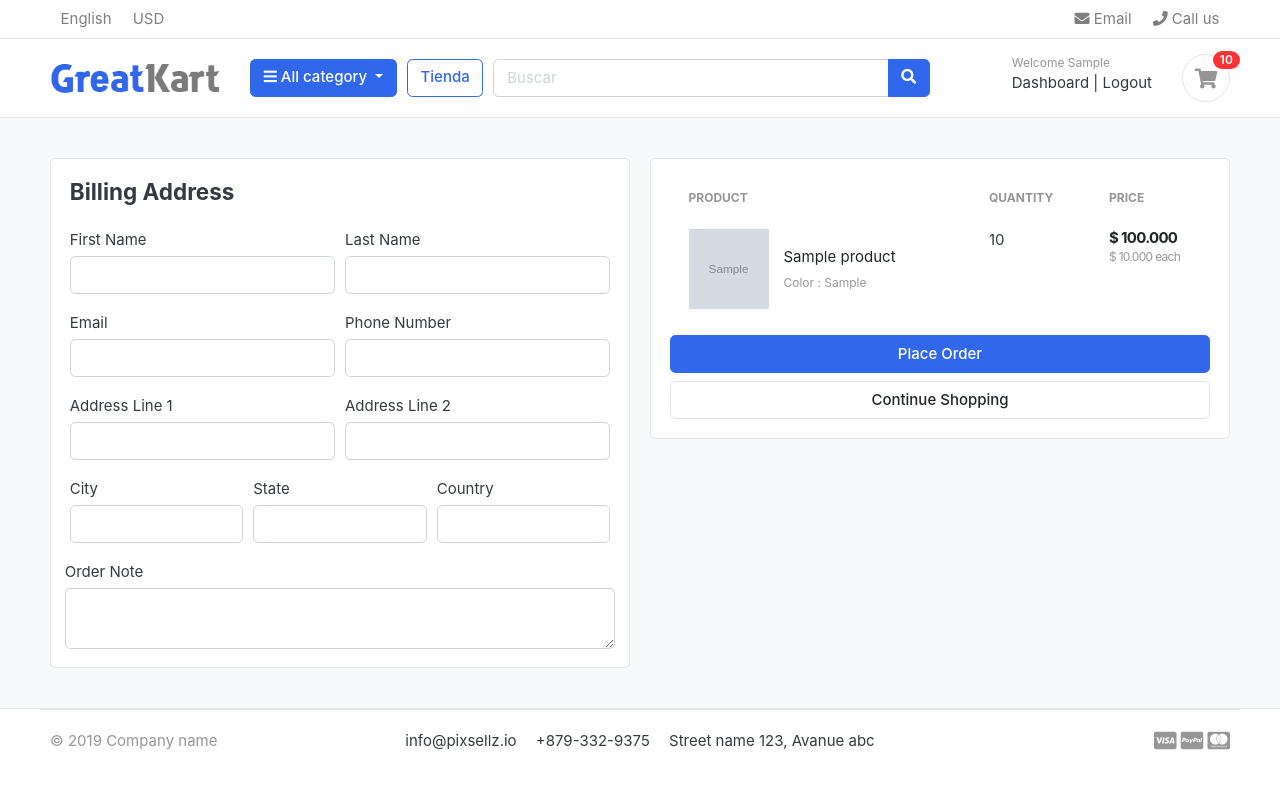
After one commit to alexkof158/greatkart-django, a Django app: page /cart/checkout/ in a window 1280 px wide. The commit adds this page. Run offline with Django 3.2, Linux system fonts and the light colour scheme; a user stored in the database is signed in; tables that the repository leaves empty hold one stand-in row (values such as "Sample post"); grey boxes marked "Sample" are stand-in pictures; some libraries are stand-ins or nearby versions; some web fonts are replaced.

Commit message:
functions and checkout

```diff
--- a/carts/context_processors.py
+++ b/carts/context_processors.py
@@ -8,7 +8,10 @@ def counter(request):
     else:
         try:
             cart = Cart.objects.filter(cart_id=_cart_id(request))
-            cart_items = CartItem.objects.all().filter(cart=cart[:1])
+            if request.user.is_authenticated:
+                cart_items = CartItem.objects.all().filter(user=request.user)
+            else:
+                cart_items = CartItem.objects.all().filter(cart=cart[:1])
             for cart_item in cart_items:
                 cart_count += cart_item.quantity
         except Cart.DoesNotExist:
--- a/carts/urls.py
+++ b/carts/urls.py
@@ -7,4 +7,5 @@ urlpatterns = [
     path('remove_cart/<int:product_id>/<int:cart_item_id>/', views.remove_cart, name='remove_cart'),
     path('remove_cart_item/<int:product_id>/<int:cart_item_id>/', views.remove_cart_item, name='remove_cart_item'),
 
+    path('checkout/', views.checkout, name='checkout'),
 ]
--- a/carts/views.py
+++ b/carts/views.py
@@ -2,6 +2,7 @@ from django.shortcuts import get_object_or_404, render, redirect
 from store.models import Product, Variation
 from .models import Cart, CartItem
 from django.core.exceptions import ObjectDoesNotExist
+from django.contrib.auth.decorators import login_required
 
 # Create your views here.
 from django.http import HttpResponse
@@ -14,72 +15,132 @@ def _cart_id(request):
 
 
 def add_cart(request, product_id):
-    product= Product.objects.get(id=product_id)
-    product_variation = []
-    if request.method == 'POST':
-        for item in request.POST:
-            key = item
-            value = request.POST[key]
+    current_user = request.user
+    product = Product.objects.get(id=product_id) #get the product
+    # If the user is authenticated
+    if current_user.is_authenticated:
+        product_variation = []
+        if request.method == 'POST':
+            for item in request.POST:
+                key = item
+                value = request.POST[key]
 
-            try:
-                variation = Variation.objects.get(product=product, variation_category__iexact=key, variation_value__iexact=value)
-                product_variation.append(variation)
-            except:
+                try:
+                    variation = Variation.objects.get(product=product, variation_category__iexact=key, variation_value__iexact=value)
+                    product_variation.append(variation)
+                except:
                     pass
 
 
-    try:
-        cart=Cart.objects.get(cart_id=_cart_id(request)) # get the cart session using
-    except Cart.DoesNotExist:
-        cart = Cart.objects.create(
-            cart_id= _cart_id(request)
-        )
-    cart.save()
+        is_cart_item_exists = CartItem.objects.filter(product=product, user=current_user).exists()
+        if is_cart_item_exists:
+            cart_item = CartItem.objects.filter(product=product, user=current_user)
+            ex_var_list = []
+            id = []
+            for item in cart_item:
+                existing_variation = item.variations.all()
+                ex_var_list.append(list(existing_variation))
+                id.append(item.id)
 
-    is_cart_item_exists = CartItem.objects.filter(product=product, cart=cart).exists()
+            if product_variation in ex_var_list:
+                # increase the cart item quantity
+                index = ex_var_list.index(product_variation)
+                item_id = id[index]
+                item = CartItem.objects.get(product=product, id=item_id)
+                item.quantity += 1
+                item.save()
 
-    if is_cart_item_exists:
-        cart_item= CartItem.objects.filter(product=product, cart=cart)
+            else:
+                item = CartItem.objects.create(product=product, quantity=1, user=current_user)
+                if len(product_variation) > 0:
+                    item.variations.clear()
+                    item.variations.add(*product_variation)
+                item.save()
+        else:
+            cart_item = CartItem.objects.create(
+                product = product,
+                quantity = 1,
+                user = current_user,
+            )
+            if len(product_variation) > 0:
+                cart_item.variations.clear()
+                cart_item.variations.add(*product_variation)
+            cart_item.save()
+        return redirect('cart')
+    # If the user is not authenticated
+    else:
+        product_variation = []
+        if request.method == 'POST':
+            for item in request.POST:
+                key = item
+                value = request.POST[key]
 
-        ex_var_list= []
-        id = []
-        for item in cart_item:
-            existing_variation = item.variations.all()
-            ex_var_list.append(list(existing_variation))
-            id.append(item.id)
-        print(ex_var_list)
+                try:
+                    variation = Variation.objects.get(product=product, variation_category__iexact=key, variation_value__iexact=value)
+                    product_variation.append(variation)
+                except:
+                    pass
 
-        if product_variation in ex_var_list:
-            # incrementa la cnadiad de carro items
-            index = ex_var_list.index(product_variation)
-            item_id = id[index]
-            item  = CartItem.objects.get(product=product, id=item_id)
-            item.quantity += 1
-            item.save()
+
+        try:
+            cart = Cart.objects.get(cart_id=_cart_id(request)) # get the cart using the cart_id present in the session
+        except Cart.DoesNotExist:
+            cart = Cart.objects.create(
+                cart_id = _cart_id(request)
+            )
+        cart.save()
+
+        is_cart_item_exists = CartItem.objects.filter(product=product, cart=cart).exists()
+        if is_cart_item_exists:
+            cart_item = CartItem.objects.filter(product=product, cart=cart)
+            # existing_variations -> database
+            # current variation -> product_variation
+            # item_id -> database
+            ex_var_list = []
+            id = []
+            for item in cart_item:
+                existing_variation = item.variations.all()
+                ex_var_list.append(list(existing_variation))
+                id.append(item.id)
+
+            print(ex_var_list)
+
+            if product_variation in ex_var_list:
+                # increase the cart item quantity
+                index = ex_var_list.index(product_variation)
+                item_id = id[index]
+                item = CartItem.objects.get(product=product, id=item_id)
+                item.quantity += 1
+                item.save()
+
+            else:
+                item = CartItem.objects.create(product=product, quantity=1, cart=cart)
+                if len(product_variation) > 0:
+                    item.variations.clear()
+                    item.variations.add(*product_variation)
+                item.save()
         else:
-            item = CartItem.objects.create(product=product, quantity=1, cart=cart)
+            cart_item = CartItem.objects.create(
+                product = product,
+                quantity = 1,
+                cart = cart,
+            )
             if len(product_variation) > 0:
-                item.variations.clear()
-                item.variations.add(*product_variation)
-            item.save()
-    else:
+                cart_item.variations.clear()
+                cart_item.variations.add(*product_variation)
+            cart_item.save()
+        return redirect('cart')
 
-        cart_item=CartItem.objects.create(
-            product = product,
-            quantity=1,
-            cart = cart,
-        )
-        if len(product_variation) > 0:
-            cart_item.variations.clear()
-            cart_item.variations.add(*product_variation)
-        cart_item.save()
-    return redirect('cart')
 
 def remove_cart(request, product_id, cart_item_id):
-    cart = Cart.objects.get(cart_id = _cart_id(request))
+
     product = get_object_or_404(Product, id=product_id)
     try:
-        cart_item = CartItem.objects.get(product=product, cart=cart, id=cart_item_id)
+        if request.user.is_authenticated:
+            cart_item = CartItem.objects.get(product=product, user=request.user, id=cart_item_id)
+        else:
+            cart = Cart.objects.get(cart_id=_cart_id(request))
+            cart_item = CartItem.objects.get(product=product, cart=cart, id=cart_item_id)
         if cart_item.quantity > 1:
             cart_item.quantity -= 1
             cart_item.save()
@@ -87,13 +148,16 @@ def remove_cart(request, product_id, cart_item_id):
             cart_item.delete()
     except:
         pass
-
     return redirect('cart')
 
+
 def remove_cart_item(request, product_id, cart_item_id):
-    cart = Cart.objects.get(cart_id=_cart_id(request))
     product = get_object_or_404(Product, id=product_id)
-    cart_item = CartItem.objects.get(product=product, cart=cart, id=cart_item_id)
+    if request.user.is_authenticated:
+        cart_item = CartItem.objects.get(product=product, user=request.user, id=cart_item_id)
+    else:
+        cart = Cart.objects.get(cart_id=_cart_id(request))
+        cart_item = CartItem.objects.get(product=product, cart=cart, id=cart_item_id)
     cart_item.delete()
     return redirect('cart')
 
@@ -102,24 +166,51 @@ def cart(request, total=0, quantity=0, cart_items=None):
     try:
         tax = 0
         grand_total = 0
-        cart = Cart.objects.get(cart_id=_cart_id(request))
-        cart_items = CartItem.objects.filter(cart=cart, is_active=True)
+        if request.user.is_authenticated:
+            cart_items = CartItem.objects.filter(user=request.user, is_active=True)
+        else:
+            cart = Cart.objects.get(cart_id=_cart_id(request))
+            cart_items = CartItem.objects.filter(cart=cart, is_active=True)
         for cart_item in cart_items:
-            total +=(cart_item.product.price * cart_item.quantity)
+            total += (cart_item.product.price * cart_item.quantity)
             quantity += cart_item.quantity
-            tax = (19 * total)/100
-            grand_total= total + tax
-
+        tax = (2 * total)/100
+        grand_total = total + tax
     except ObjectDoesNotExist:
-        pass
-
+        pass #just ignore
 
     context = {
         'total': total,
         'quantity': quantity,
         'cart_items': cart_items,
-        'tax': tax,
-        'grand_total':grand_total,
-
+        'tax'       : tax,
+        'grand_total': grand_total,
     }
     return render(request, 'store/cart.html', context)
+
+@login_required(login_url='login')
+def checkout(request, total=0, quantity=0, cart_items=None):
+    try:
+        tax = 0
+        grand_total = 0
+        if request.user.is_authenticated:
+            cart_items = CartItem.objects.filter(user=request.user, is_active=True)
+        else:
+            cart = Cart.objects.get(cart_id=_cart_id(request))
+            cart_items = CartItem.objects.filter(cart=cart, is_active=True)
+        for cart_item in cart_items:
+            total += (cart_item.product.price * cart_item.quantity)
+            quantity += cart_item.quantity
+        tax = (2 * total)/100
+        grand_total = total + tax
+    except ObjectDoesNotExist:
+        pass #just ignore
+
+    context = {
+        'total': total,
+        'quantity': quantity,
+        'cart_items': cart_items,
+        'tax'       : tax,
+        'grand_total': grand_total,
+    }
+    return render(request, 'store/checkout.html', context)
--- a/greatkart/settings.py
+++ b/greatkart/settings.py
@@ -144,5 +144,5 @@ DEFAULT_AUTO_FIELD = 'django.db.models.AutoField'
 EMAIL_HOST= 'smtp.gmail.com'
 EMAIL_PORT= '587'
 EMAIL_HOST_USER= 'comanuel7@gmail.com'
-EMAIL_HOST_PASSWORD=''
+EMAIL_HOST_PASSWORD='wmxnznostkuoonyw'
 EMAIL_USE_TLS= True
--- a/store/admin.py
+++ b/store/admin.py
@@ -8,9 +8,9 @@ class ProductAdmin(admin.ModelAdmin):
     prepopulated_fields = {'slug': ('product_name',)}
 
 class VariationAdmin(admin.ModelAdmin):
-    list_display = ('products', 'variation_category','variation_value',  'is_active')
-    list_editable = ('is_active',)
-    list_filter = ('products', 'variation_category','variation_value')
+    list_display = ('product', 'variation_category','variation_value',  'is_active', 'created_date')
+    list_editable = ('is_active', 'variation_value')
+    list_filter = ('product', 'variation_category','variation_value')
 
 
 admin.site.register(Product, ProductAdmin)
--- a/store/models.py
+++ b/store/models.py
@@ -38,7 +38,7 @@ variation_category_choice = (
 
 class Variation(models.Model):
 
-    products = models.ForeignKey(Product, on_delete=models.CASCADE)
+    product = models.ForeignKey(Product, on_delete=models.CASCADE)
     variation_category = models.CharField(max_length=100, choices= variation_category_choice)
     variation_value = models.CharField(max_length=100)
     is_active = models.BooleanField(default=True)
--- a/templates/store/cart.html
+++ b/templates/store/cart.html
@@ -103,7 +103,7 @@
                 <p class="text-center mb-3">
                     <img src="{% static './images/misc/payments.png' %}" height="26">
                 </p>
-                <a href="./place-order.html" class="btn btn-primary btn-block"> Checkout </a>
+                <a href="{% url 'checkout' %}" class="btn btn-primary btn-block"> Checkout </a>
                 <a href="{% url 'store' %}" class="btn btn-light btn-block">Seguir Comprando</a>
             </div> <!-- card-body.// -->
             </div> <!-- card.// -->
--- /dev/null
+++ b/templates/store/checkout.html
@@ -0,0 +1,140 @@
+{% extends 'base.html' %}
+{% load static %}
+
+{% block content %}
+
+
+<section class="section-content padding-y bg">
+<div class="container">
+
+<!-- ============================ COMPONENT 1 ================================= -->
+
+<div class="row">
+	<aside class="col-lg-6">
+<div class="card">
+  <div class="card-body">
+    <h4 class="card-title mb-4">Billing Address</h4>
+    <form action="#" method="POST">
+      {% csrf_token %}
+      <div class="form-row">
+        <div class="col form-group">
+          <label for="">First Name</label>
+          <input type="text" name="first_name" class="form-control" required>
+        </div>
+        <div class="col form-group">
+          <label for="">Last Name</label>
+          <input type="text" name="last_name" class="form-control" required>
+        </div>
+      </div>
+      <div class="form-row">
+        <div class="col form-group">
+          <label for="">Email</label>
+          <input type="email" name="email" class="form-control" required>
+        </div>
+        <div class="col form-group">
+          <label for="">Phone Number</label>
+          <input type="text" name="phone" class="form-control" required>
+        </div>
+      </div>
+      <div class="form-row">
+        <div class="col form-group">
+          <label for="">Address Line 1</label>
+          <input type="text" name="address_line_1" class="form-control" required>
+        </div>
+        <div class="col form-group">
+          <label for="">Address Line 2</label>
+          <input type="text" name="address_line_2" class="form-control">
+        </div>
+      </div>
+      <div class="form-row">
+        <div class="col form-group">
+          <label for="">City</label>
+          <input type="text" name="city" class="form-control" required>
+        </div>
+        <div class="col form-group">
+          <label for="">State</label>
+          <input type="text" name="state" class="form-control" required>
+        </div>
+        <div class="col form-group">
+          <label for="">Country</label>
+          <input type="text" name="country" class="form-control" required>
+        </div>
+        </div>
+        <div class="form-row">
+          <label for="">Order Note</label>
+          <textarea name="order_note" rows="2" class="form-control"></textarea>
+        </div>
+
+
+  </div>
+</div> <!-- card.// -->
+
+	</aside> <!-- col.// -->
+	<aside class="col-lg-6">
+
+		<div class="card">
+		<div class="card-body">
+      <table class="table table-borderless table-shopping-cart">
+      <thead class="text-muted">
+      <tr class="small text-uppercase">
+        <th scope="col">Product</th>
+        <th scope="col" width="120">Quantity</th>
+        <th scope="col" width="120">Price</th>
+
+      </tr>
+      </thead>
+      <tbody>
+
+      {% for cart_item in cart_items %}
+      <tr>
+      	<td>
+      		<figure class="itemside align-items-center">
+      			<div class="aside"><img src="{{ cart_item.product.images.url }}" class="img-sm"></div>
+      			<figcaption class="info">
+      				<a href="{{ cart_item.product.get_url }}" class="title text-dark">{{ cart_item.product.product_name }}</a>
+      				<p class="text-muted small">
+      					{% if cart_item.variations.all %}
+      						{% for item in cart_item.variations.all %}
+      							{{ item.variation_category | capfirst }} : {{ item.variation_value | capfirst }} <br>
+      						{% endfor %}
+      					{% endif %}
+      				</p>
+      			</figcaption>
+      		</figure>
+      	</td>
+      	<td>
+      		<!-- col.// -->
+      				<label for="">{{cart_item.quantity}}</label>
+      	</td>
+      	<td>
+      		<div class="price-wrap">
+      			<var class="price">$ {{ cart_item.sub_total }}</var>
+      			<small class="text-muted"> $ {{ cart_item.product.price }} each </small>
+      		</div> <!-- price-wrap .// -->
+      	</td>
+
+      </tr>
+      {% endfor %}
+
+      </tbody>
+      </table>
+
+      <button type="submit" name="submit" class="btn btn-primary btn-block">Place Order</button>
+			<a href="{% url 'store' %}" class="btn btn-light btn-block">Continue Shopping</a>
+      </form>
+		</div> <!-- card-body.// -->
+		</div> <!-- card.// -->
+
+
+</aside> <!-- col.// -->
+
+
+</div> <!-- row.// -->
+
+<!-- ============================ COMPONENT 1 END .// ================================= -->
+
+</div> <!-- container .//  -->
+</section>
+<!-- ========================= SECTION CONTENT END// ========================= -->
+
+{% endblock %}
```
Also changed, not shown: accounts/views.py (+27 -4 lines), carts/models.py (+6 -1 lines), category/models.py (+6 -7 lines), accounts/migrations/0001_initial.py, carts/migrations/0001_initial.py, carts/migrations/0002_cartitem_variations.py (deleted), category/context_processors.py (line endings or trailing spaces), category/migrations/0001_initial.py, store/migrations/0001_initial.py, store/migrations/0002_variation.py (deleted).
